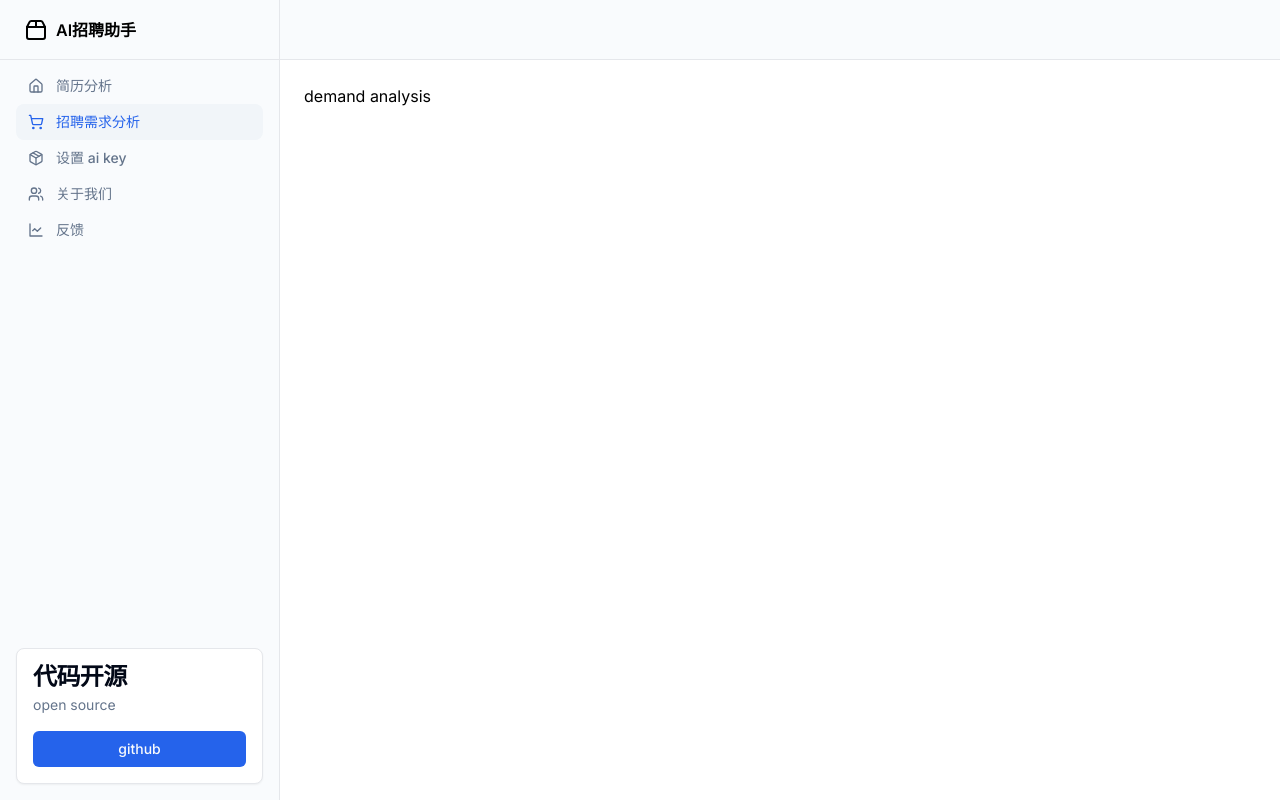
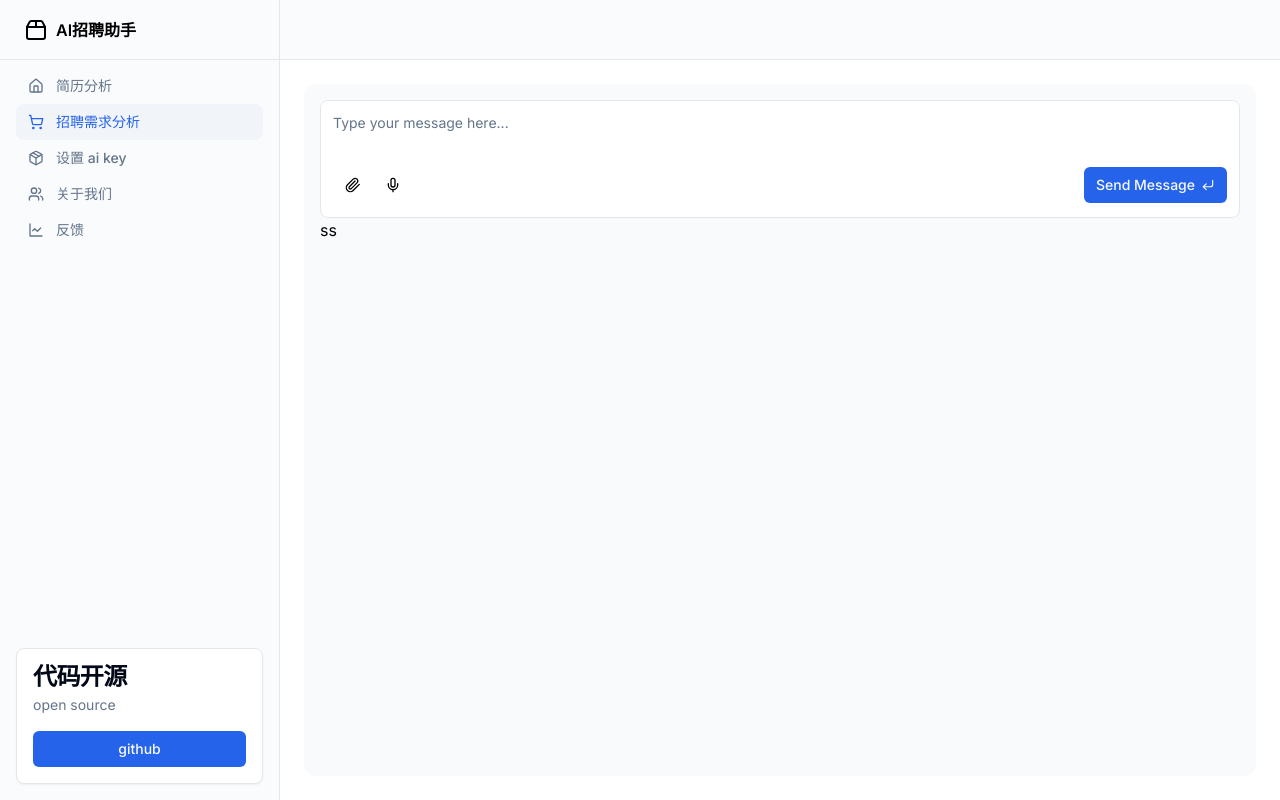
Before and after one commit to qqqzhch/ResumeAnalysis, a Next.js app: page /demandanalysis in a window 1280 px wide. Built offline with nearby package versions, Linux system fonts and the light colour scheme.

Commit message:
添加招聘需求分析的ui

```diff
--- a/app/demandanalysis/page.tsx
+++ b/app/demandanalysis/page.tsx
@@ -1,11 +1,72 @@
-import React from 'react';
 
-const page = () => {
+
+
+  import { Button } from "@/components/ui/button"
+
+  import { Input } from "@/components/ui/input"
+  import { Label } from "@/components/ui/label"
+  import {
+    CornerDownLeft,
+    Mic,
+
+    Paperclip,
+
+  } from "lucide-react"
+
+  import { Textarea } from "@/components/ui/textarea"
+  import {
+    Tooltip,
+    TooltipContent,
+    TooltipTrigger,
+    TooltipProvider,
+  } from "@/components/ui/tooltip"
+
+  export default function Dashboard() {
     return (
-        <div>
-            demand analysis
+        <div className="relative flex h-full min-h-[50vh] flex-col rounded-xl bg-muted/50 p-4 lg:col-span-2">
+
+
+        <div
+          className="relative overflow-hidden rounded-lg border bg-background focus-within:ring-1 focus-within:ring-ring" x-chunk="dashboard-03-chunk-1"
+        >
+             <TooltipProvider>
+          <Label htmlFor="message" className="sr-only">
+            Message
+          </Label>
+          <Textarea
+            id="message"
+            placeholder="Type your message here..."
+            className="min-h-12 resize-none border-0 p-3 shadow-none focus-visible:ring-0"
+          />
+          <div className="flex items-center p-3 pt-0">
+            <Tooltip>
+              <TooltipTrigger asChild>
+                <Button variant="ghost" size="icon">
+                  <Paperclip className="size-4" />
+                  <span className="sr-only">Attach file</span>
+                </Button>
+              </TooltipTrigger>
+              <TooltipContent side="top">Attach File</TooltipContent>
+            </Tooltip>
+            <Tooltip>
+              <TooltipTrigger asChild>
+                <Button variant="ghost" size="icon">
+                  <Mic className="size-4" />
+                  <span className="sr-only">Use Microphone</span>
+                </Button>
+              </TooltipTrigger>
+              <TooltipContent side="top">Use Microphone</TooltipContent>
+            </Tooltip>
+            <Button type="submit" size="sm" className="ml-auto gap-1.5">
+              Send Message
+              <CornerDownLeft className="size-3.5" />
+            </Button>
+          </div>
+          </TooltipProvider>
         </div>
-    );
-};
-
-export default page;
+        <div className="flex-1" >
+        ss
+        </div>
+      </div>
+    )
+  }
--- /dev/null
+++ b/components/ui/label.tsx
@@ -0,0 +1,26 @@
+"use client"
+
+import * as React from "react"
+import * as LabelPrimitive from "@radix-ui/react-label"
+import { cva, type VariantProps } from "class-variance-authority"
+
+import { cn } from "@/lib/utils"
+
+const labelVariants = cva(
+  "text-sm font-medium leading-none peer-disabled:cursor-not-allowed peer-disabled:opacity-70"
+)
+
+const Label = React.forwardRef<
+  React.ElementRef<typeof LabelPrimitive.Root>,
+  React.ComponentPropsWithoutRef<typeof LabelPrimitive.Root> &
+    VariantProps<typeof labelVariants>
+>(({ className, ...props }, ref) => (
+  <LabelPrimitive.Root
+    ref={ref}
+    className={cn(labelVariants(), className)}
+    {...props}
+  />
+))
+Label.displayName = LabelPrimitive.Root.displayName
+
+export { Label }
--- /dev/null
+++ b/components/ui/tooltip.tsx
@@ -0,0 +1,30 @@
+"use client"
+
+import * as React from "react"
+import * as TooltipPrimitive from "@radix-ui/react-tooltip"
+
+import { cn } from "@/lib/utils"
+
+const TooltipProvider = TooltipPrimitive.Provider
+
+const Tooltip = TooltipPrimitive.Root
+
+const TooltipTrigger = TooltipPrimitive.Trigger
+
+const TooltipContent = React.forwardRef<
+  React.ElementRef<typeof TooltipPrimitive.Content>,
+  React.ComponentPropsWithoutRef<typeof TooltipPrimitive.Content>
+>(({ className, sideOffset = 4, ...props }, ref) => (
+  <TooltipPrimitive.Content
+    ref={ref}
+    sideOffset={sideOffset}
+    className={cn(
+      "z-50 overflow-hidden rounded-md border bg-popover px-3 py-1.5 text-sm text-popover-foreground shadow-md animate-in fade-in-0 zoom-in-95 data-[state=closed]:animate-out data-[state=closed]:fade-out-0 data-[state=closed]:zoom-out-95 data-[side=bottom]:slide-in-from-top-2 data-[side=left]:slide-in-from-right-2 data-[side=right]:slide-in-from-left-2 data-[side=top]:slide-in-from-bottom-2",
+      className
+    )}
+    {...props}
+  />
+))
+TooltipContent.displayName = TooltipPrimitive.Content.displayName
+
+export { Tooltip, TooltipTrigger, TooltipContent, TooltipProvider }
--- a/package.json
+++ b/package.json
@@ -12,8 +12,10 @@
     "@heroicons/react": "^2.1.4",
     "@radix-ui/react-dialog": "^1.1.1",
     "@radix-ui/react-dropdown-menu": "^2.1.1",
+    "@radix-ui/react-label": "^2.1.0",
     "@radix-ui/react-slot": "^1.1.0",
     "@radix-ui/react-tabs": "^1.1.0",
+    "@radix-ui/react-tooltip": "^1.1.2",
     "@reduxjs/toolkit": "^2.2.6",
     "class-variance-authority": "^0.7.0",
     "clsx": "^2.1.1",
```
Also changed, not shown: 1 other file (tests, documents, lock files or other folders).
